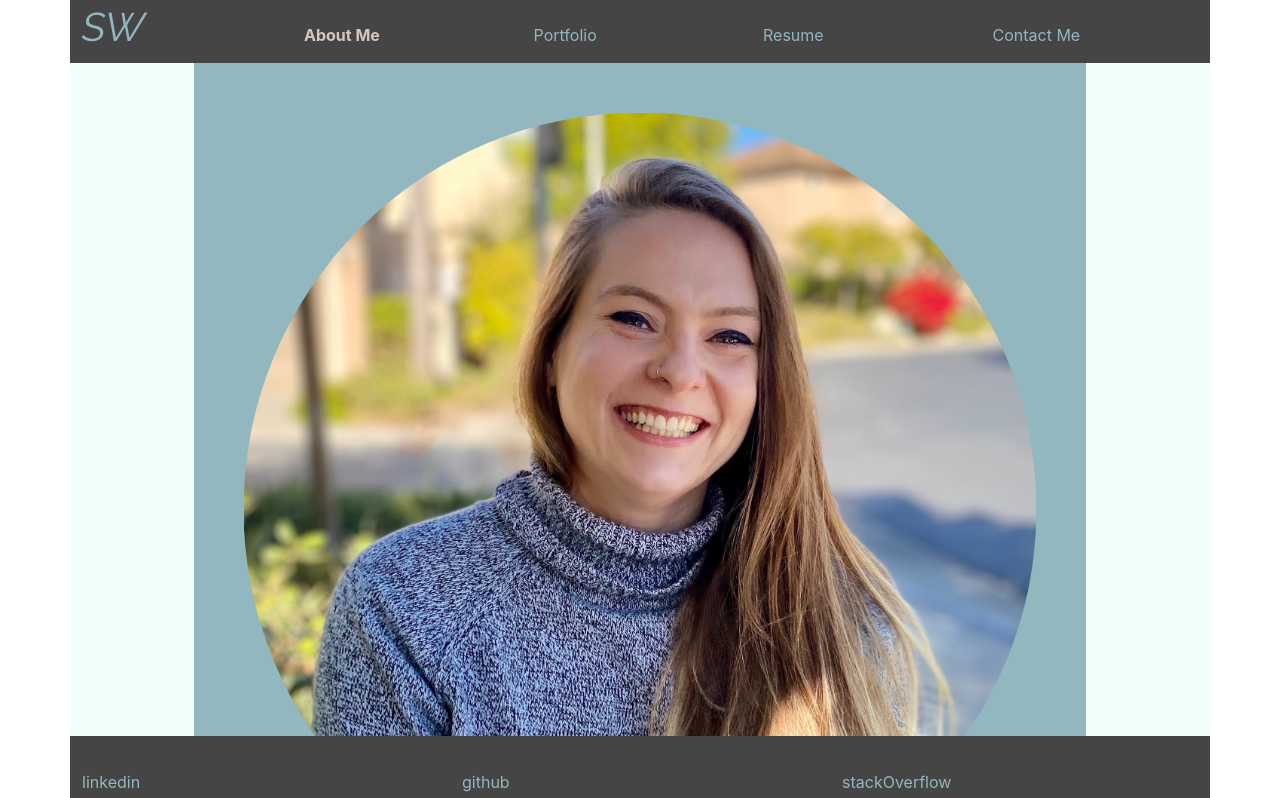
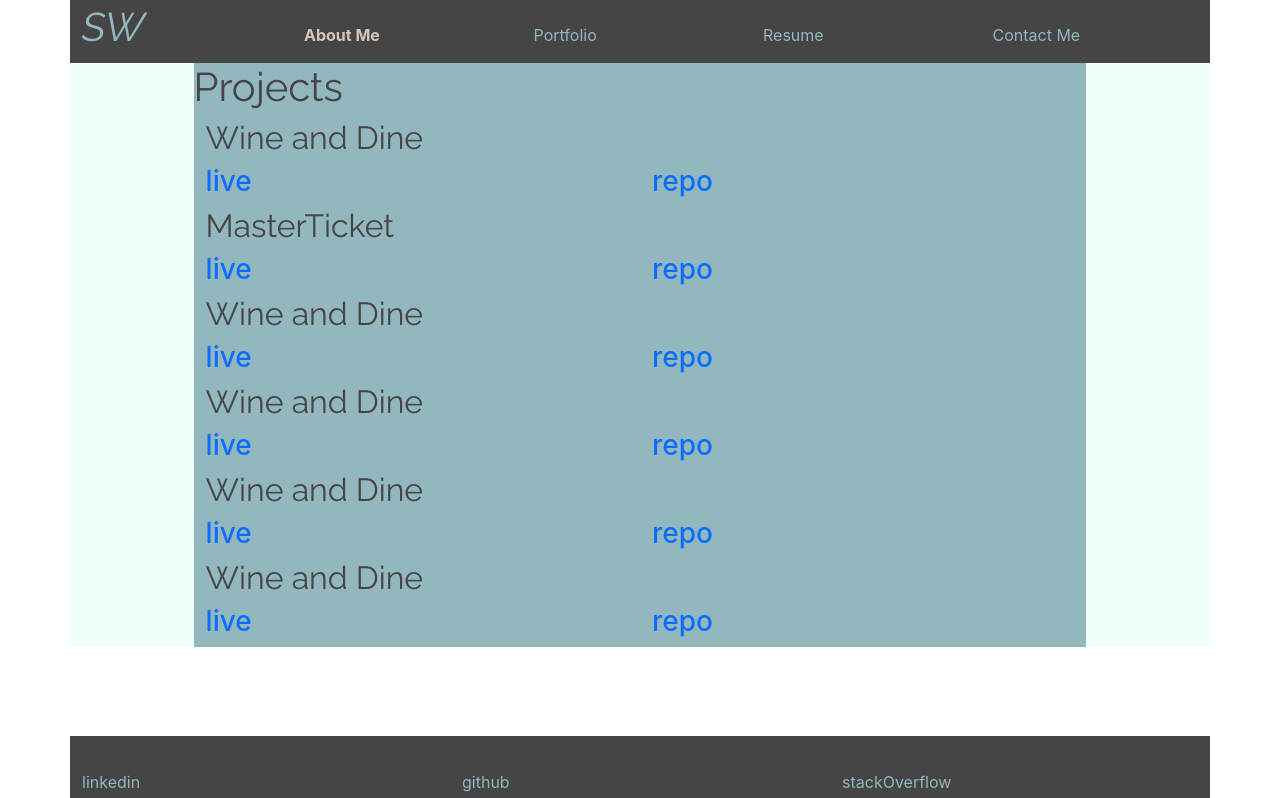
Before and after one commit to sydneywalcoff/sydneywalcoff, a React (Create React App) app: page / in a window 1280 px wide. Shown: the top 798 px of the page. Built offline with nearby package versions, Linux system fonts and the light colour scheme.

Commit message:
portfolio rendering project objects

```diff
--- a/src/App.css
+++ b/src/App.css
@@ -1,4 +1,4 @@
-@import url('https://fonts.googleapis.com/css2?family=Raleway:ital,wght@0,200;1,400&display=swap');
+@import url('https://fonts.googleapis.com/css2?family=Raleway:ital,wght@0,200;0,400;1,400&display=swap');
 :root {
     --blue: #93B7BE;
     --pale-mint: #F1FFFA;
@@ -19,6 +19,10 @@
 p {
     font-family: 'Raleway', sans-serif;
     font-weight: 200;
+}
+
+a {
+    text-decoration: none;
 }
 
 /* header */
@@ -67,6 +71,23 @@ li {
     font-size: 14px;
 }
 
+/* portfolio */
+.portfolio {
+    background-color: var(--blue);
+    width: 80%;
+}
+
+h2 {
+    color: var(--onyx);
+    font-family: 'Raleway', sans-serif;
+}
+
+.portfolio h1 {
+    font-family: 'Raleway', sans-serif;
+    font-weight: 400;
+    color: var(--onyx);
+}
+
 /* footer */
 footer {
     background-color: var(--onyx);
@@ -84,5 +105,4 @@ footer li.col {
 
 footer a {
     color: var(--blue);
-    text-decoration: none;
 }
--- a/src/App.js
+++ b/src/App.js
@@ -3,6 +3,7 @@ import './App.css';
 import Header from "./components/Header";
 import Footer from './components/Footer';
 import About from './components/About';
+import Portfolio from './components/Portfolio';
 
 function App() {
   const [titles] = useState([
@@ -23,10 +24,9 @@ function App() {
         currentTitle = {currentTitle.name}
       ></Header>
       <main>
-      {/* portfolio >> project */}
-
-      {/* conditional contact form */}
-      <About />
+        <Portfolio />
+        {/* conditional contact form */}
+        {/* <About /> */}
       </main>
       <Footer />
     </div>
--- /dev/null
+++ b/src/components/Portfolio/index.js
@@ -0,0 +1,64 @@
+import React from 'react';
+
+const Portfolio = () => {
+    const projects = [
+        {
+            name: 'Wine and Dine',
+            description: '',
+            deployedUrl: '',
+            repoUrl: '',
+            img: ''
+        },
+        {
+            name: 'MasterTicket',
+            description: 'fullstack app build',
+            deployedUrl: '',
+            repoUrl: '',
+            img: ''
+        },
+        {
+            name: 'Wine and Dine',
+            description: '',
+            deployedUrl: '',
+            repoUrl: '',
+            img: ''
+        },
+        {
+            name: 'Wine and Dine',
+            description: '',
+            deployedUrl: '',
+            repoUrl: '',
+            img: ''
+        },
+        {
+            name: 'Wine and Dine',
+            description: '',
+            deployedUrl: '',
+            repoUrl: '',
+            img: ''
+        },
+        {
+            name: 'Wine and Dine',
+            description: '',
+            deployedUrl: '',
+            repoUrl: '',
+            img: ''
+        },
+    ];
+
+    return (
+        <div className="portfolio container">
+            <h1 className="row">Projects</h1>
+            {projects.map((project, i) => (
+                <div className="project row">
+                    {/* img */}
+                    <h2>{project.name}</h2>
+                    <h3 className='col-6'><a href={project.deployedUrl}>live</a></h3>
+                    <h3 className='col-6'><a href={project.repoUrl}>repo</a></h3>
+                </div>
+            ))}
+        </div>
+    );
+};
+
+export default Portfolio;
```
Also changed, not shown: src/components/Project/index.js (added, +10 -0 lines).
